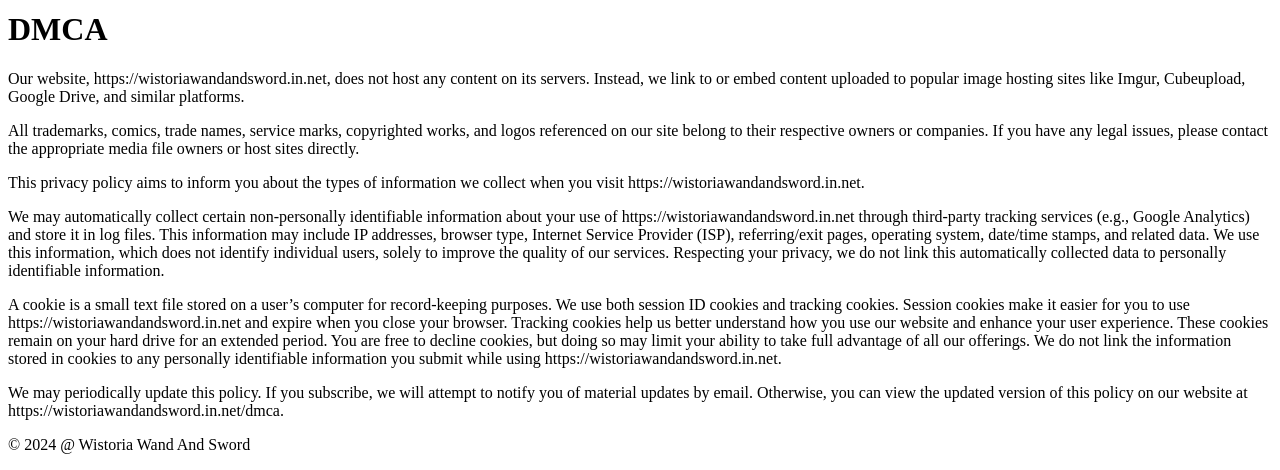
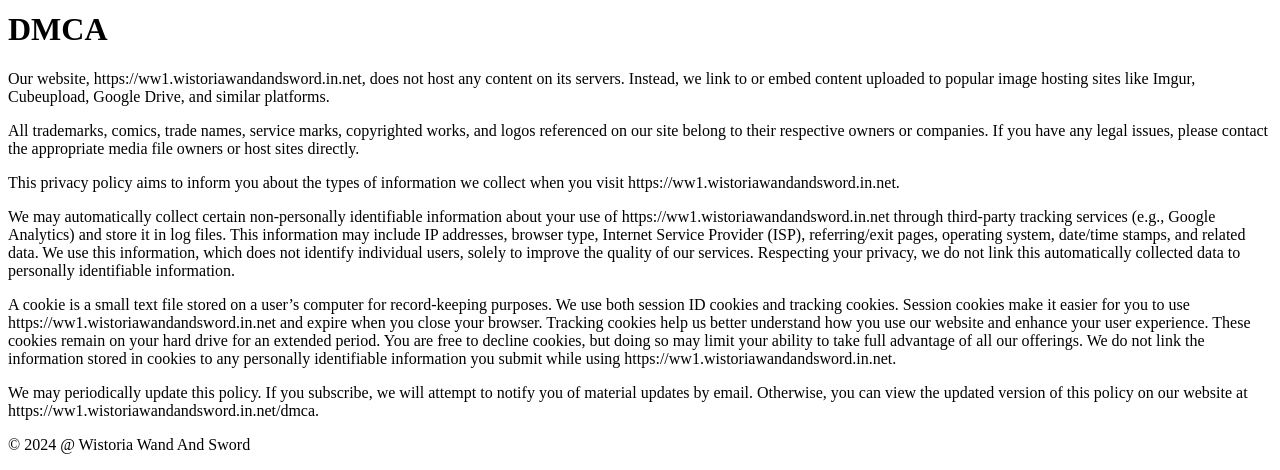
Before and after one commit to divrawat/wistoria-wand-sword, a Next.js app: page /dmca in a window 1280 px wide. Shown: the part 411-881 px from the top of the page. Built offline with nearby package versions, Linux system fonts and the light colour scheme.

Commit message:
drg0dr5gh

```diff
--- a/config.js
+++ b/config.js
@@ -1,6 +1,6 @@
 
 // export const DOMAIN = 'http://localhost:3000';
-export const DOMAIN = 'https://wistoriawandandsword.in.net';
+export const DOMAIN = 'https://ww1.wistoriawandandsword.in.net';
 
 export const DOMAIN_NAME = 'wistoriawandandsword.in.net';
 
```
